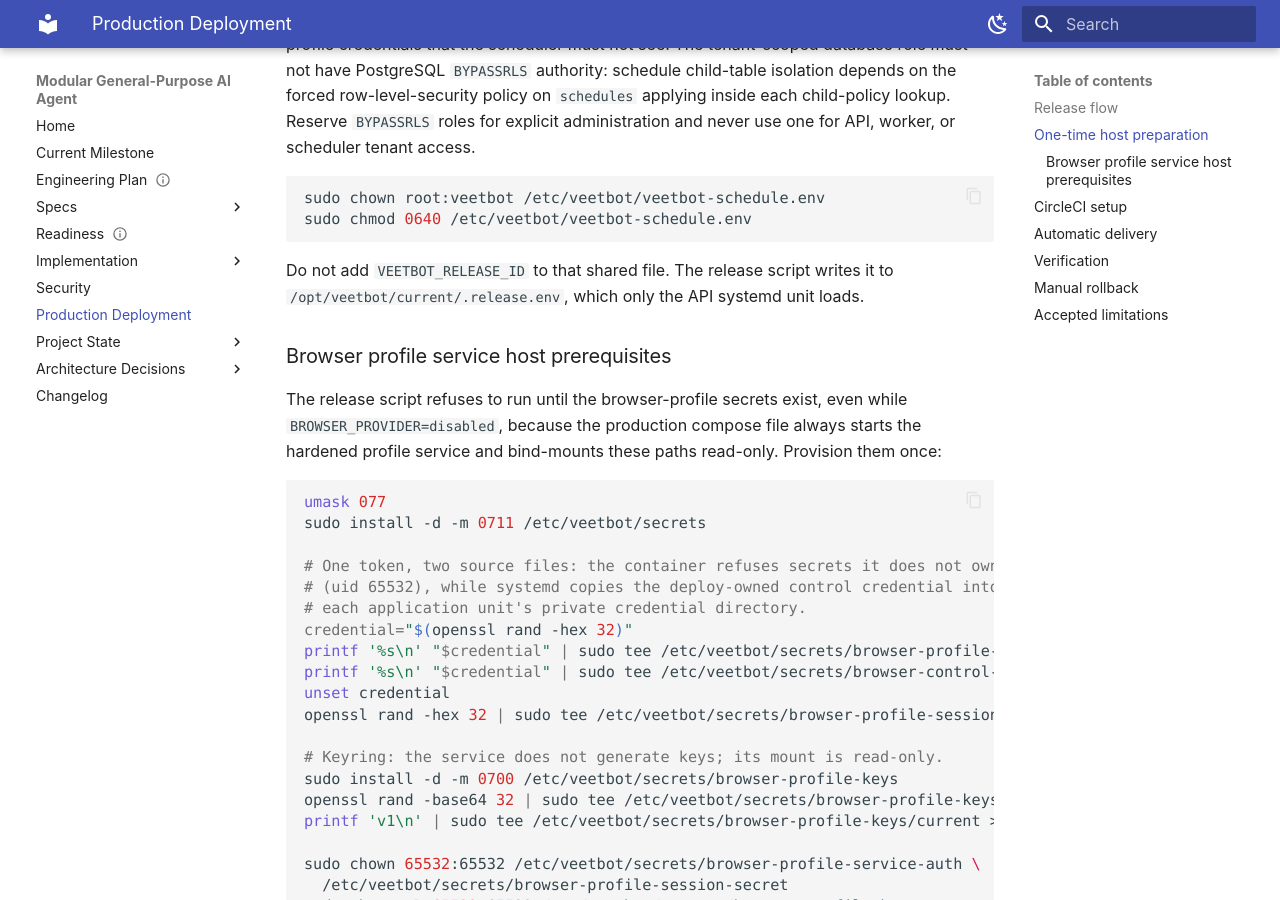
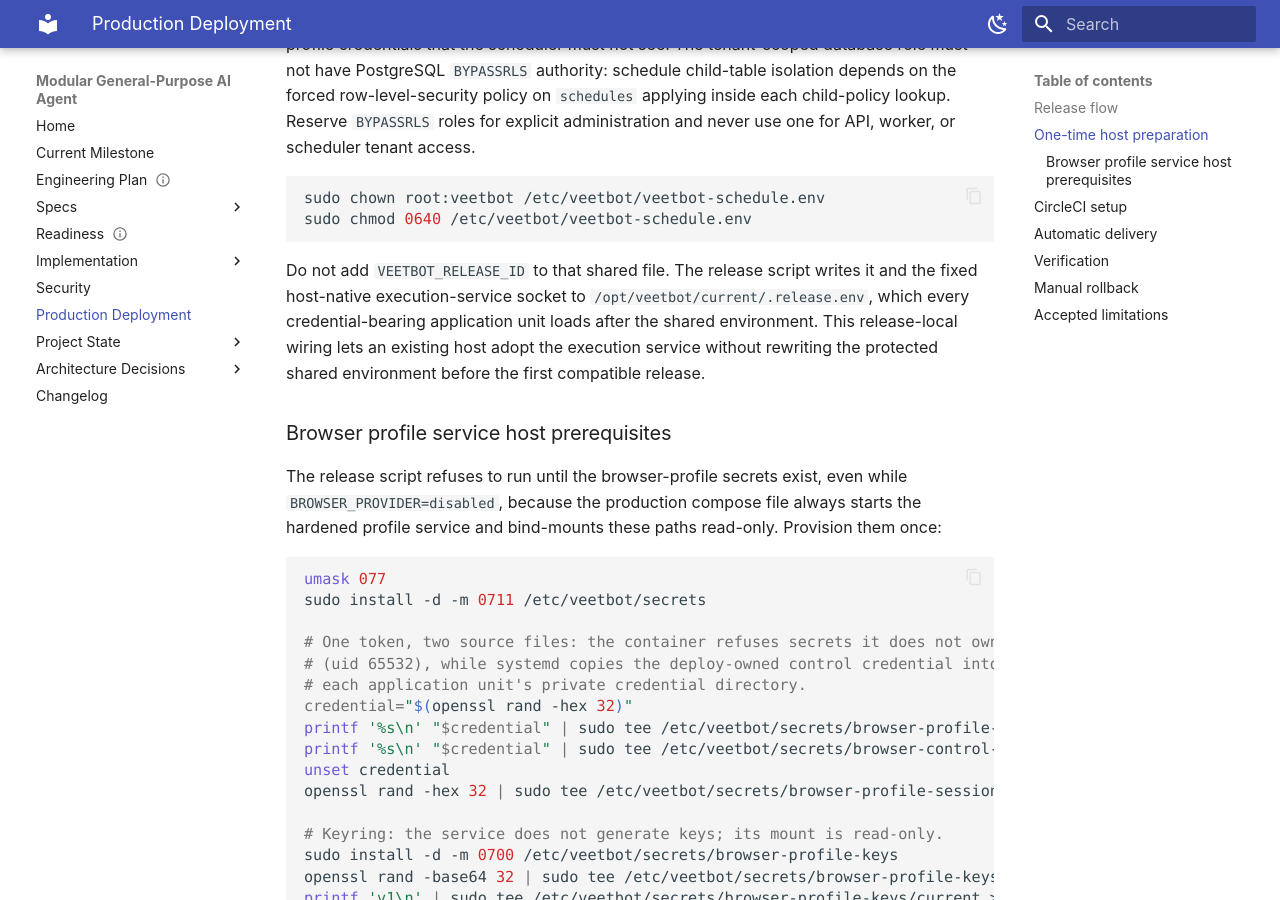
Before and after one commit to avitus/veetbot, an MkDocs documentation site: the page built from docs/deployment.md, in a window 1280 px wide and 900 px high, scrolled down 4280 px. Built offline with MkDocs 1.6.1 and Material for MkDocs 9.7.7, drawn with Linux system fonts in a browser that asks for light colours.

Commit message:
fix: carry execution socket in production releases
Reading-Lane: A

````diff
--- a/docs/deployment.md
+++ b/docs/deployment.md
@@ -213,7 +213,11 @@ sudo chmod 0640 /etc/veetbot/veetbot-schedule.env
 ```
 
 Do not add `VEETBOT_RELEASE_ID` to that shared file. The release script writes
-it to `/opt/veetbot/current/.release.env`, which only the API systemd unit loads.
+it and the fixed host-native execution-service socket to
+`/opt/veetbot/current/.release.env`, which every credential-bearing application
+unit loads after the shared environment. This release-local wiring lets an
+existing host adopt the execution service without rewriting the protected
+shared environment before the first compatible release.
 
 ### Browser profile service host prerequisites
 
--- a/docs/status/citation-ledger.yaml
+++ b/docs/status/citation-ledger.yaml
@@ -202,7 +202,7 @@ citations:
   - cite: "docs/plan/notifications-and-devices.md#docs/plan/multi-device-and-surfaces.md:441"
     excerpt: "## Open questions for review"
     digest: "b6a2adc3e0938fad"
-  - cite: "docs/plan/operational-hardening.md#docs/deployment.md:498-505"
+  - cite: "docs/plan/operational-hardening.md#docs/deployment.md:502-509"
     excerpt: "## Accepted limitations"
     digest: "ad0074ad56656b13"
   - cite: "docs/plan/operational-hardening.md#docs/plan/event-log-and-persistence.md:962-973"
````
Also changed, not shown: docs/plan/operational-hardening.md (+1 -1 lines), 6 other files.
